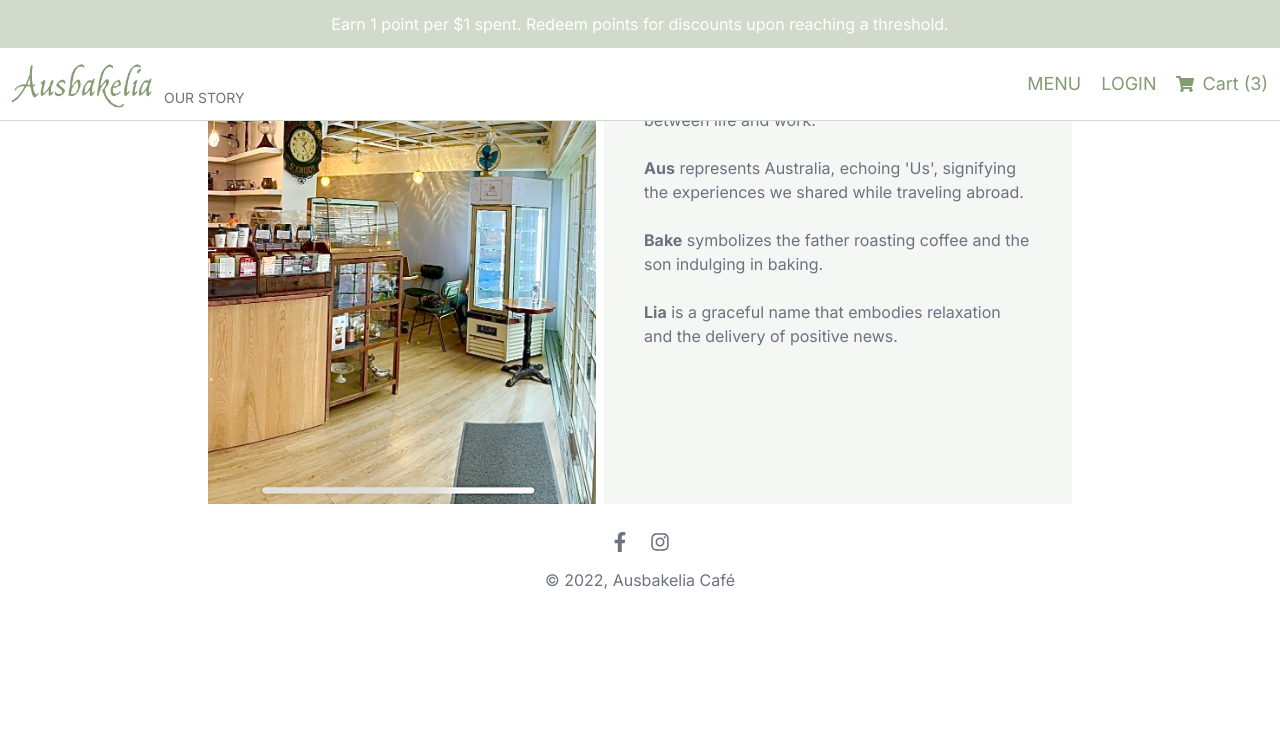
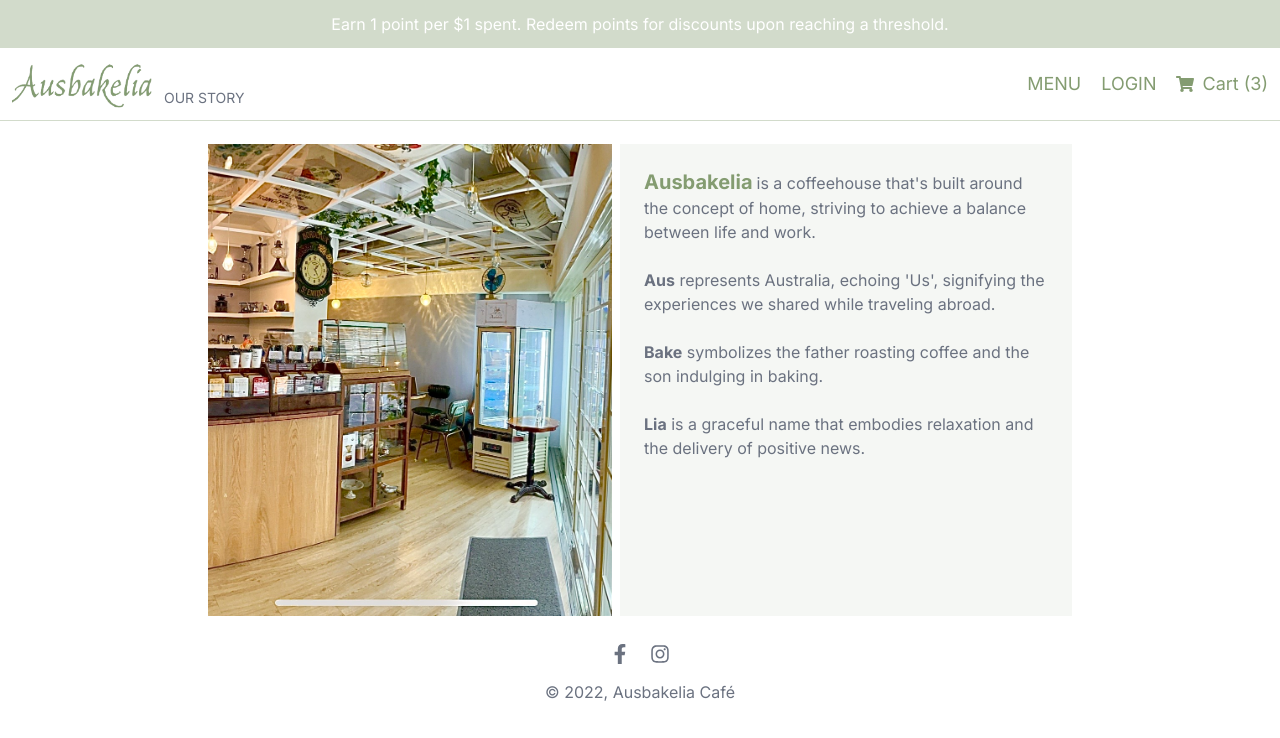
Before and after one commit to wooclmd/Ausbakelia-UI-, a Next.js app: page /story in a window 1280 px wide. Shown: the top 738 px of the page. Built offline with nearby package versions, Linux system fonts and the light colour scheme.

Commit message:
Layout fixed

```diff
--- a/src/app/cart/page.tsx
+++ b/src/app/cart/page.tsx
@@ -8,7 +8,7 @@
 
 const page = () => {
   return (
-    <div className="p-2 md:p-12 h-[calc(100vh-9rem)] md:h-[65vh] flex flex-col md:flex-row">
+    <div className="p-2 md:p-12 h-[calc(100vh-9rem)] md:h-[63vh] flex flex-col md:flex-row">
       {/* Items container */}
       <div className="flex flex-col gap-3 h-1/2 p-4 overflow-y-scroll md:h-full md:w-2/3">
         {/* Single item container */}
--- a/src/app/layout.tsx
+++ b/src/app/layout.tsx
@@ -20,7 +20,7 @@
       <body className={inter.className}>
         <Notification />
         <Navbar />
-        {children}
+        <div className="mt-40 md:mt-32">{children}</div>
         <Footer />
       </body>
     </html>
--- a/src/app/login/page.tsx
+++ b/src/app/login/page.tsx
@@ -8,7 +8,7 @@
 
 const LoginPage = () => {
   return (
-    <div className="p-2 h-screen flex flex-col gap-4 md:flex-row items-center md:h-[65vh] md:p-8 md:w-[70%] md:m-auto">
+    <div className="p-2 h-screen flex flex-col gap-4 md:flex-row items-center md:h-[63vh] md:p-8 md:w-[70%] md:m-auto">
       {/* Image container */}
       <div className="relative w-full h-1/2 md:flex-1 md:h-full">
         <Image src={"/login.jpg"} alt="Login" fill className="object-cover" />
--- a/src/app/menu/page.tsx
+++ b/src/app/menu/page.tsx
@@ -1,7 +1,6 @@
 import React from "react";
 import { menu } from "@/data";
 import Link from "next/link";
-import styles from "./page.module.css";
 export const metadata = {
   title: "Ausbakelia || Menu",
   description: "Menu page",
@@ -9,7 +8,7 @@
 
 const MenuPage = () => {
   return (
-    <div className="p-2 md:p-4 lg:p-8 h-[calc(100vh-6rem)] flex flex-col gap-2 md:flex-row md:h-[65vh]">
+    <div className="p-2 md:p-4 lg:p-8 h-[calc(100vh-6rem)] flex flex-col gap-2 md:flex-row md:h-[63vh]">
       {menu.map((category) => (
         <Link
           href={"/menu/" + category.slug}
--- a/src/app/story/page.tsx
+++ b/src/app/story/page.tsx
@@ -10,7 +10,7 @@
 
 const Story = () => {
   return (
-    <div className="p-2 h-screen flex flex-col gap-2 md:flex-row md:p-4 md:h-[65vh] md:w-[70%] md:m-auto">
+    <div className="p-2 h-screen flex flex-col gap-2 md:flex-row md:p-4 md:h-[63vh] md:w-[70%] md:m-auto">
       {/* Image container */}
       <div className="relative w-full md:w-1/2 h-[50%] md:h-auto md:flex-1">
         <Image
@@ -23,7 +23,7 @@
 
       {/* Text container */}
       <div
-        className=" md:flex-1 md:p-6  lg:p-10 text-gray-500"
+        className=" md:flex-1 md:p-6 text-gray-500"
         style={{ backgroundColor: "rgba(236, 240, 233, 0.5)" }}
       >
         <span
```
